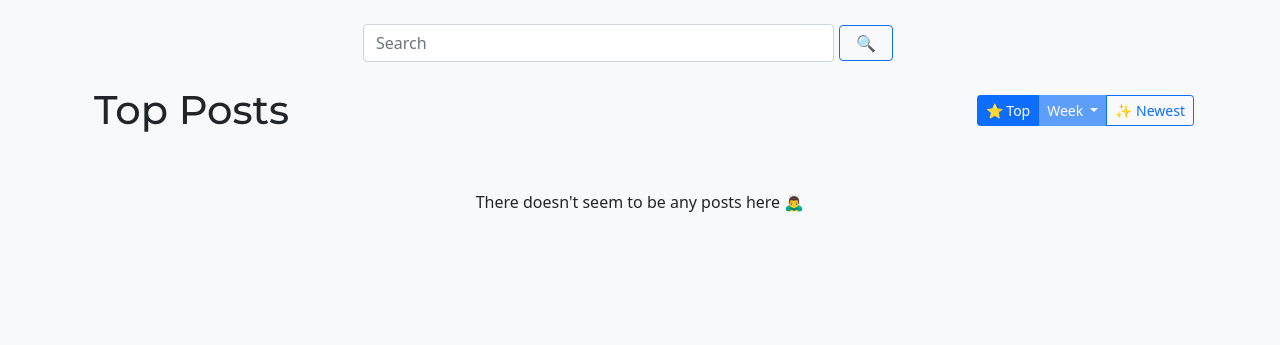
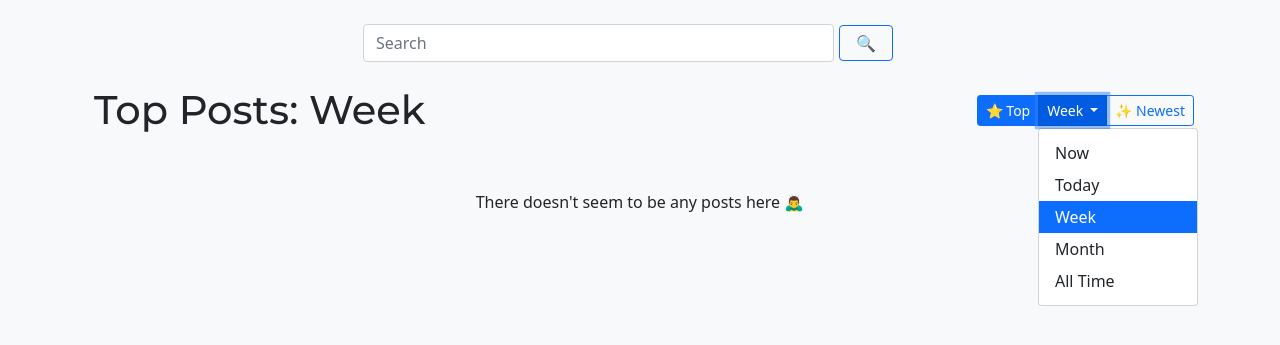
Before and after one commit to kmsherrin/databook, a Flask app: page / in a window 1280 px wide, after a click on "Week". Shown: the part 56-401 px from the top of the page. Run offline with Flask 2, Linux system fonts and the light colour scheme; tables that the repository leaves empty hold one stand-in row (values such as "Sample post"); some libraries are stand-ins or nearby versions.

Commit message:
updating the home page with some qol changes

```diff
--- a/app/config.py
+++ b/app/config.py
@@ -1,3 +1,9 @@
+"""
+
+Set up the configuration settings for the flask app, this class is passed into the Flask app constructor as the config_class
+
+"""
+
 import os
 
 class Config:
--- a/app/main/routes.py
+++ b/app/main/routes.py
@@ -1,3 +1,9 @@
+"""
+Main routes file, this only contains the route for the homepage
+Included is the various filtering for the posts with which how they are
+pulled from the db
+"""
+
 from flask import Blueprint
 from flask import render_template, request, Response
 from app.models import Post, Like
@@ -10,12 +16,14 @@
 @main.route("/home")
 def home():
 
+    # The request params passed into the url as queries
     page = request.args.get('page', 1, type=int)
     per_page = request.args.get('per-page', 5, type=int)
 
     post_type = request.args.get('type', 'top', type=str)
     time = request.args.get('time', 'week', type=str)
 
+    # Determing the time difference. This could probably be refactored into a dictionary + function
     if time == 'now':
         td = (datetime.datetime.now() - datetime.timedelta(hours=1))
     elif time == 'today':
@@ -24,18 +32,25 @@
         td = (datetime.datetime.now() - datetime.timedelta(days=7))
     elif time == 'month':
         td = (datetime.datetime.now() - datetime.timedelta(days=30))
+    elif time == 'all time':
+        td = (datetime.datetime.now() - datetime.timedelta(days=10000))
 
+
+    # Get the posts depending on the type of sorting used, i.e. most popular or newest
     if post_type == 'top':
         posts = Post.query.filter(func.date(Post.date_posted) >= td).join(Like).order_by(func.count(Like.post_id).desc(), Post.date_posted.desc()).group_by(Post.id).paginate(per_page=per_page, page=page)
         page_header = "Top Posts"
+        post_type = 'top'
     elif post_type == 'newest':
         posts = Post.query.filter(func.date(Post.date_posted) >= td).order_by(Post.date_posted.desc()).paginate(per_page=per_page, page=page)
         page_header = "Newest Posts"
+        post_type = 'newest'
     else:
         posts = Post.query.filter(func.date(Post.date_posted) >= td).join(Like).order_by(func.count(Like.post_id).desc(), Post.date_posted.desc()).group_by(Post.id).paginate(per_page=per_page, page=page)
         page_header = "Top Posts"
 
-    resp = Response(render_template('home.html', title='Home', posts=posts, page_header=page_header, time=time.capitalize()))
+    # Send response
+    resp = Response(render_template('home.html', title='Home', posts=posts, page_header=page_header, time=time.capitalize(), type=post_type))
     resp.cache_control.public = True
     resp.cache_control.max_age = 10
     resp.cache_control.immutable = True
--- a/app/templates/home.html
+++ b/app/templates/home.html
@@ -10,14 +10,14 @@
 <section id="top-posts">
     <div class="row d-flex align-items-center mt-1 mb-2">
       <div class="col-md-6 d-flex align-items-center mt-1">
-        <h1 class="p-2 m-0">{{page_header }}</h1>
+        <h1 class="p-2 m-0">{{ page_header }}: {{ time }}</h1>
       </div>
       <div class="col-md-6 d-flex align-items-center justify-content-end mt-1">
         <div class="btn-group" role="group" aria-label="Basic example">
           <a class="btn btn-outline-primary btn-sm {% if 'Top' in page_header %} active {% endif %}" href="{{ url_for('main.home', type='top') }}" style="text-decoration: none;">⭐ Top</a>
           {% if 'Top' in page_header %}
             <div class="btn-group" role="group" aria-label="Basic example">
-              <button id="btnGroupDrop1" type="button" class="btn btn-primary btn-sm dropdown-toggle {% if current_user.is_authenticated %} {% else %} disabled {% endif %}" data-toggle="dropdown" aria-haspopup="true" aria-expanded="false">
+              <button id="btnGroupDrop1" type="button" class="btn btn-primary btn-sm dropdown-toggle" data-toggle="dropdown" aria-haspopup="true" aria-expanded="false">
                 {{ time }}
               </button>
               <ul class="dropdown-menu" aria-labelledby="btnGroupDrop1">
@@ -25,6 +25,7 @@
                 <li><a class="dropdown-item {% if time == 'Today' %} active {% endif %}" href="{{ url_for('main.home', type='top', time='today') }}">Today</a></li>
                 <li><a class="dropdown-item {% if time == 'Week' %} active {% endif %}" href="{{ url_for('main.home', type='top', time='week') }}">Week</a></li>
                 <li><a class="dropdown-item {% if time == 'Month' %} active {% endif %}" href="{{ url_for('main.home', type='top', time='month') }}">Month</a></li>
+                <li><a class="dropdown-item {% if time == 'Alltime' %} active {% endif %}" href="{{ url_for('main.home', type='top', time='all time') }}">All Time</a></li>
               </ul>
             </div>
           {% endif %}
@@ -32,7 +33,7 @@
           <a class="btn btn-outline-primary btn-sm {% if 'Newest' in page_header %} active {% endif %}" href="{{ url_for('main.home', type='newest') }}" style="text-decoration: none;">✨ Newest</a>
           {% if 'Newest' in page_header %}
           <div class="btn-group" role="group" aria-label="Basic example">
-            <button id="btnGroupDrop1" type="button" class="btn btn-primary btn-sm dropdown-toggle {% if current_user.is_authenticated %} {% else %} disabled {% endif %}" data-toggle="dropdown" aria-haspopup="true" aria-expanded="false">
+            <button id="btnGroupDrop1" type="button" class="btn btn-primary btn-sm dropdown-toggle" data-toggle="dropdown" aria-haspopup="true" aria-expanded="false">
               {{ time }}
             </button>
             <ul class="dropdown-menu" aria-labelledby="btnGroupDrop1">
@@ -63,7 +64,7 @@
       {% for page_num in posts.iter_pages(left_edge=1, right_edge=1, left_current=1, right_current=2) %}
         {% if page_num %}
             {% if posts.page == page_num %}
-            <a class="btn btn-secondary btn-sm mb-4" href="{{ url_for('main.home', page=page_num) }}"> {{ page_num }} </a>
+            <a class="btn btn-secondary btn-sm mb-4" href="{{ url_for('main.home', page=page_num, type=type, time=time) }}"> {{ page_num }} </a>
             {% else %}
             <a class="btn btn-outline-secondary btn-sm mb-4" href="{{ url_for('main.home', page=page_num) }}"> {{ page_num }} </a>
             {% endif %}
@@ -80,6 +81,7 @@
 <script>
   const time_stamps = document.getElementsByClassName("time-stamp")
   const time_now = new Date();
+
   for (let index = 0; index < time_stamps.length; index++) {
     const element = time_stamps[index];
     const time_value = element.getAttribute('value');
```
